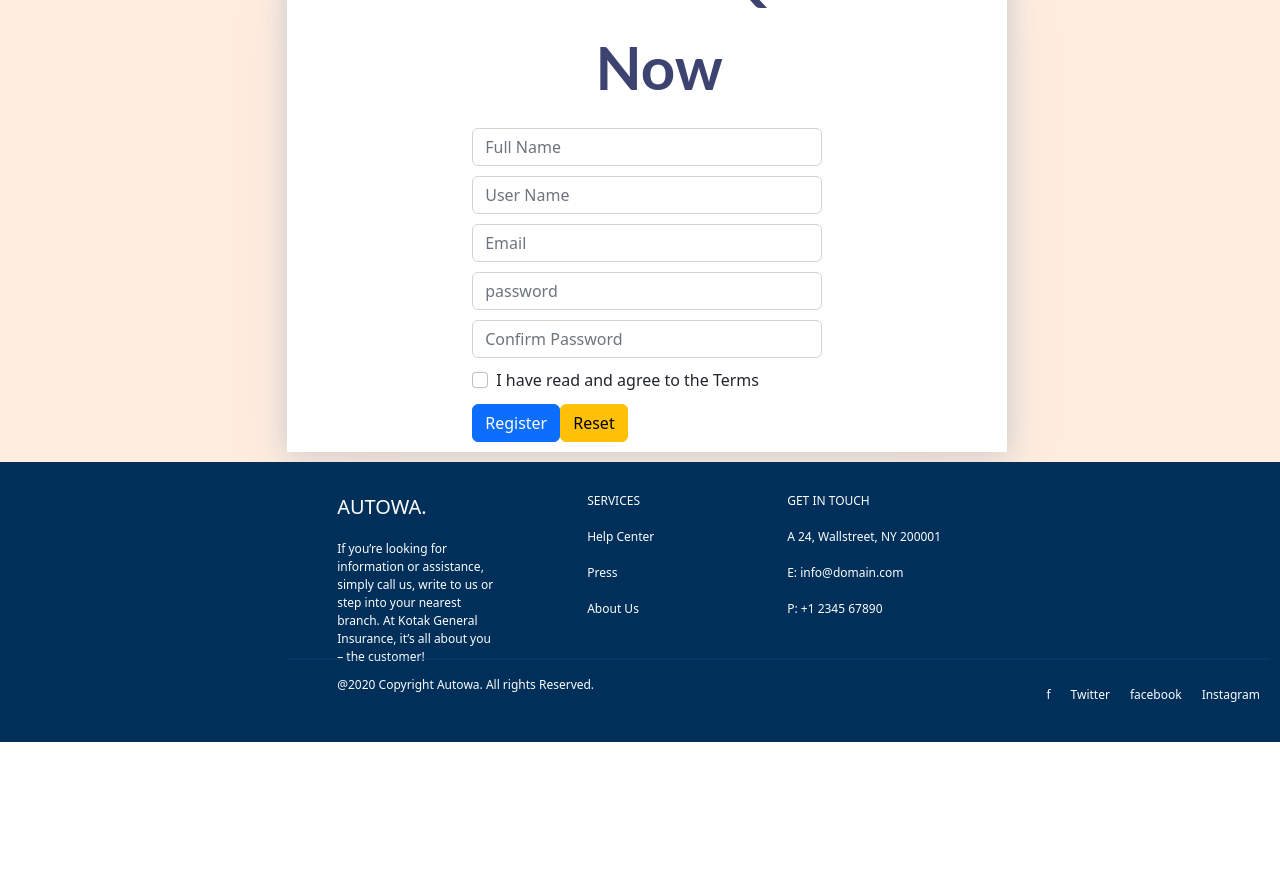
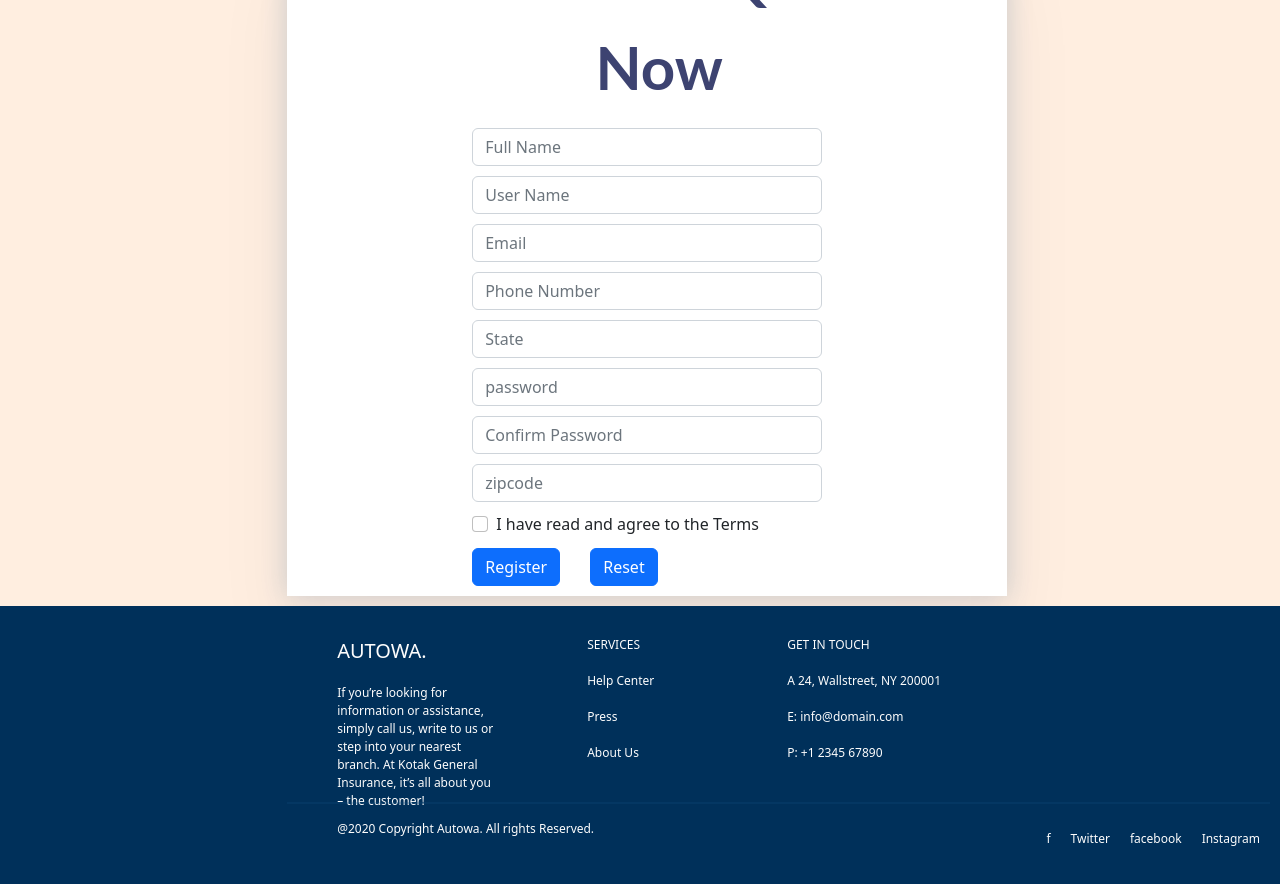
Before and after one commit to FSTeam3/Auto-Insurance, an Angular app in the folder myApp/: page /about in a window 1280 px wide. Shown: the part 1320-2204 px from the top of the page. Before the commit the page ends 2062 px from the top, so only its background shows below. Built offline with nearby package versions, Linux system fonts and the light colour scheme.

Commit message:
Formatting changes
Formatting changes

```diff
--- a/myApp/src/app/Process/Process.component.css
+++ b/myApp/src/app/Process/Process.component.css
@@ -47,3 +47,9 @@ p {
   top: 5%!important;
   right: 20% !important;
 }
+
+.parentQuoteText {
+  display: flex;
+  flex-direction:row;
+   margin-left: 30px;
+}
--- a/myApp/src/app/Process/Process.component.html
+++ b/myApp/src/app/Process/Process.component.html
@@ -7,6 +7,7 @@
       </p>
   </div>
 <div class="register-form">
+  <div>
   <form [formGroup]="form" (ngSubmit)="onSubmit()">
     <div class="form-group">
       <input
@@ -19,7 +20,7 @@
       <div *ngIf="submitted && f.fullname.errors" class="invalid-feedback">
         <div *ngIf="f.fullname.errors.required">Fullname is required</div>
       </div>
-    </div>
+  </div>
 
     <div class="form-group">
 
@@ -56,6 +57,38 @@
       </div>
     </div>
 
+    <div class="form-group">
+
+      <input
+        type="text"
+        placeholder="Phone Number"
+        formControlName="phoneNumber"
+        class="form-control"
+        [ngClass]="{ 'is-invalid': submitted && f.phoneNumber.errors }"
+      />
+      <div *ngIf="submitted && f.phoneNumber.errors" class="invalid-feedback">
+        <div *ngIf="f.phoneNumber.errors.required">Phone Number is required</div>
+        <div *ngIf="f.phoneNumber.errors.minlength">
+          Phone Number must be at least 10 characters
+        </div>
+        <div *ngIf="f.phoneNumber.errors.maxlength">
+          Phone Number must not exceed 10 characters
+        </div>
+      </div>
+    </div>
+    <div class="form-group">
+
+      <input
+        type="text"
+        placeholder="State"
+        formControlName="state"
+        class="form-control"
+        [ngClass]="{ 'is-invalid': submitted && f.state.errors }"
+      />
+      <div *ngIf="submitted && f.state.errors" class="invalid-feedback">
+        <div *ngIf="f.state.errors.required">State is required</div>
+      </div>
+    </div>
     <div class="form-group">
 
       <input
@@ -97,6 +130,19 @@
         </div>
       </div>
     </div>
+    <div class="form-group">
+
+      <input
+        type="text"
+        placeholder="zipcode"
+        formControlName="zipcode"
+        class="form-control"
+        [ngClass]="{ 'is-invalid': submitted && f.zipcode.errors }"
+      />
+      <div *ngIf="submitted && f.zipcode.errors" class="invalid-feedback">
+        <div *ngIf="f.zipcode.errors.required">Zip code is required</div>
+      </div>
+    </div>
 
     <div class="form-group form-check">
       <input
@@ -116,13 +162,14 @@
     <div class="form-group">
       <button type="submit" class="btn btn-primary">Register</button>
       <button
-        type="button"
+        type="button" style="margin-left:30px"
         (click)="onReset()"
-        class="btn btn-warning float-right"
+        class="btn  btn-primary float-right"
       >
         Reset
       </button>
     </div>
   </form>
 </div>
+</div>
   </div>
--- a/myApp/src/app/Process/Process.component.ts
+++ b/myApp/src/app/Process/Process.component.ts
@@ -27,12 +27,22 @@ export class ProcessComponent implements OnInit {
     this.form = this.formBuilder.group(
       {
         fullname: ['', Validators.required],
+        state: ['', Validators.required],
+        zipcode: ['', Validators.required],
         username: [
           '',
           [
             Validators.required,
             Validators.minLength(6),
             Validators.maxLength(20)
+          ]
+        ],
+        phoneNumber: [
+          '',
+          [
+            Validators.required,
+            Validators.minLength(10),
+            Validators.maxLength(10)
           ]
         ],
         email: ['', [Validators.required, Validators.email]],
@@ -59,7 +69,7 @@ export class ProcessComponent implements OnInit {
 
   onSubmit(): void {
     this.submitted = true;
-
+  //  this.toaster.success("Details Submitted Sucessfully")
     if (this.form.invalid) {
       return;
     }
@@ -67,7 +77,7 @@ export class ProcessComponent implements OnInit {
       this.toaster.success("Details Submitted Sucessfully")
     }
 
-    console.log(JSON.stringify(this.form.value, null, 2));
+   // console.log(JSON.stringify(this.form.value, null, 2));
   }
 
   onReset(): void {
```
